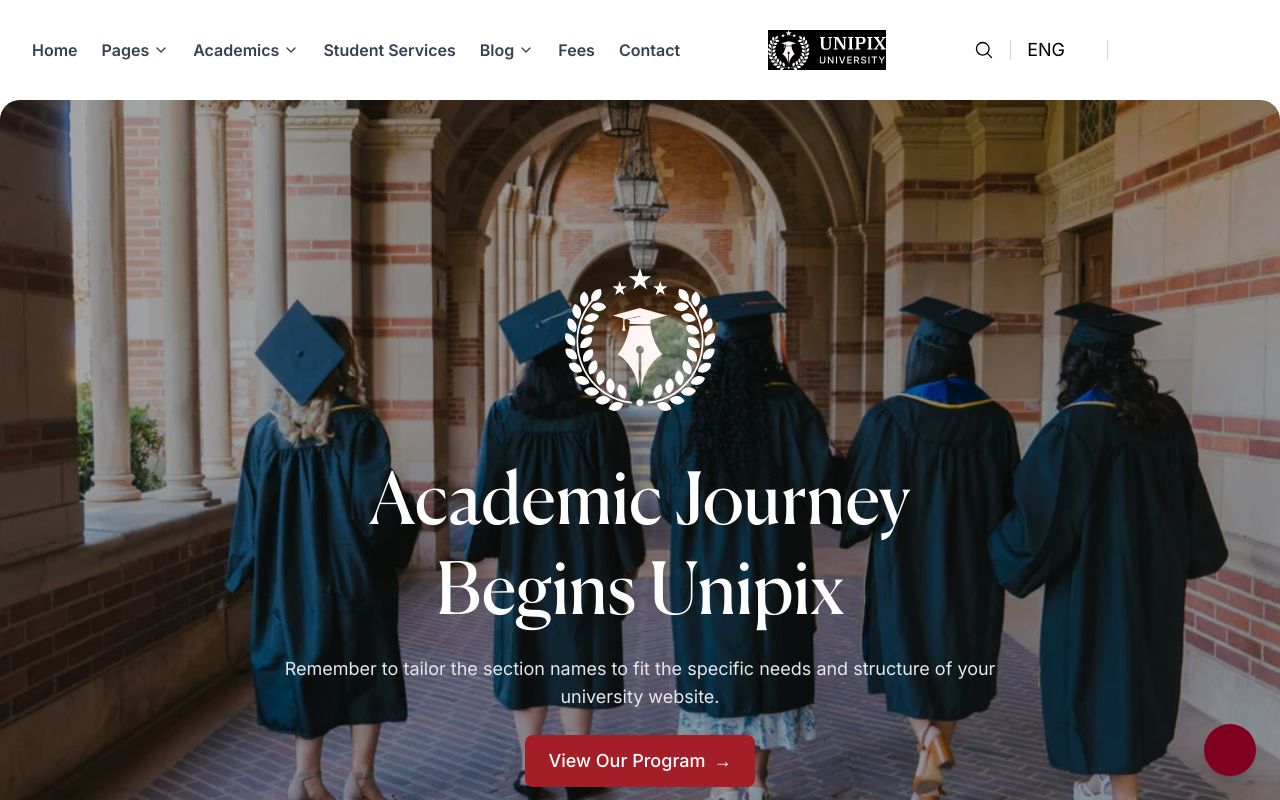
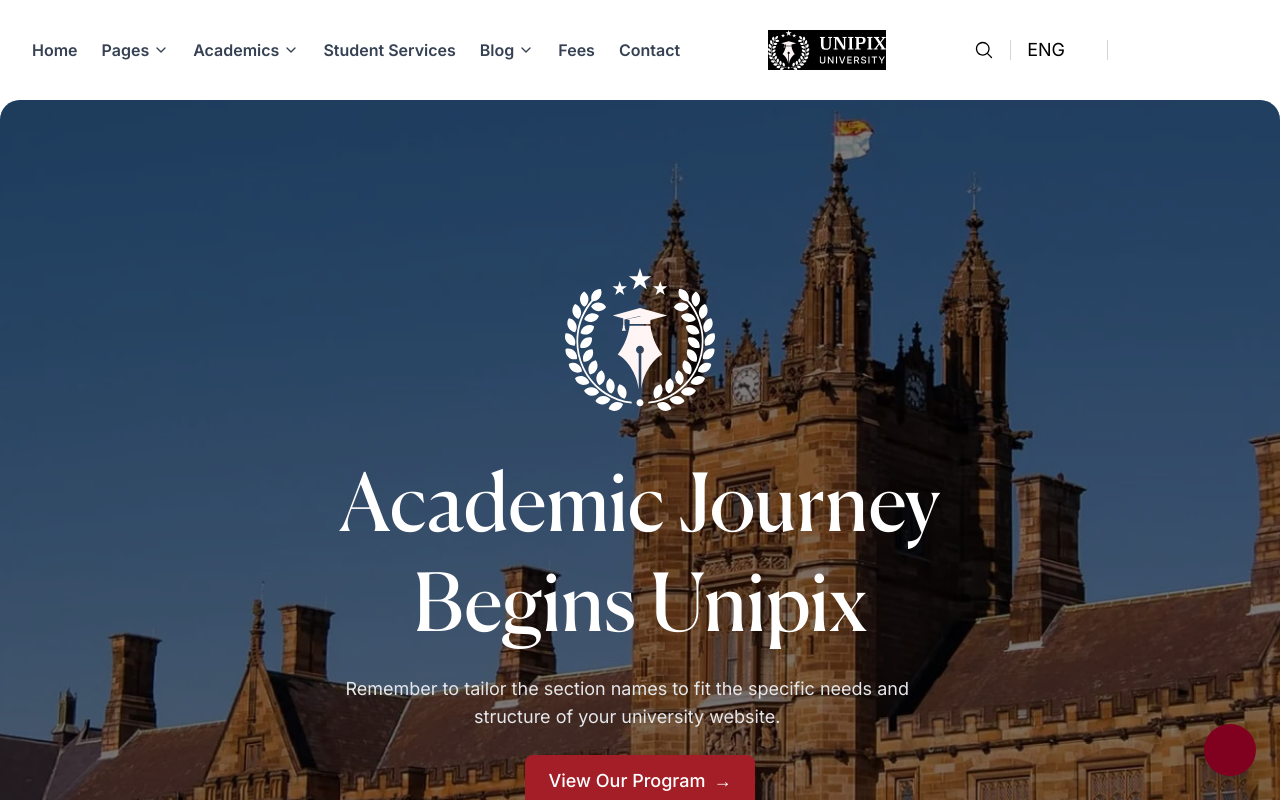
Before and after one commit to Kwasi-1/school-template-v1, a Next.js app: page / in a window 1280 px wide. Shown: the top 800 px of the page. Built offline with nearby package versions, Linux system fonts and the light colour scheme; some icons are missing.

Commit message:
improve the hero styles

```diff
--- a/components/Hero.tsx
+++ b/components/Hero.tsx
@@ -8,8 +8,8 @@ import { Icon } from "@iconify/react/dist/iconify.js";
 
 const images = [
   "/hero_image_1.webp",
-  "/hero_image_1.webp",
-  "/hero_image_1.webp",
+  "/hero_image_2.webp",
+  "/hero_image_3.webp",
 ];
 
 const HeroSection = () => {
@@ -68,7 +68,7 @@ const HeroSection = () => {
             ))}
           </>
         )}
-        <div className="absolute inset-0 bg-black/35"></div>
+        <div className="absolute inset-0 bg-black/50"></div>
       </div>
 
       {/* Content */}
@@ -95,12 +95,12 @@ const HeroSection = () => {
             </div>
 
             {/* Main Heading */}
-            <h1 className="text-5xl md:text-6xl lg:text-7xl leading-tight">
+            <h1 className="text-5xl md:text-6xl lg:text-[80px] leading-tight">
               Academic Journey <br /> Begins Unipix
             </h1>
 
             {/* Subtext */}
-            <p className="mt-4 text-lg text-gray-200">
+            <p className="mt-4 text-lg text-gray-200 max-w-xl">
               Remember to tailor the section names to fit the specific needs and
               structure of your university website.
             </p>
```
Also changed, not shown: public/hero_image_2.webp (added), public/hero_image_3.webp (added).
